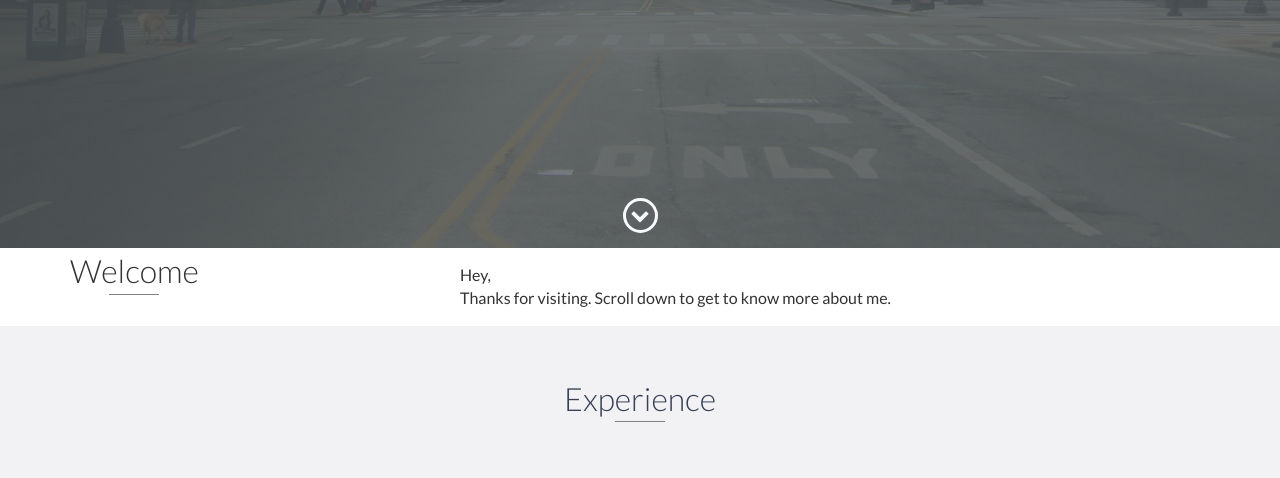
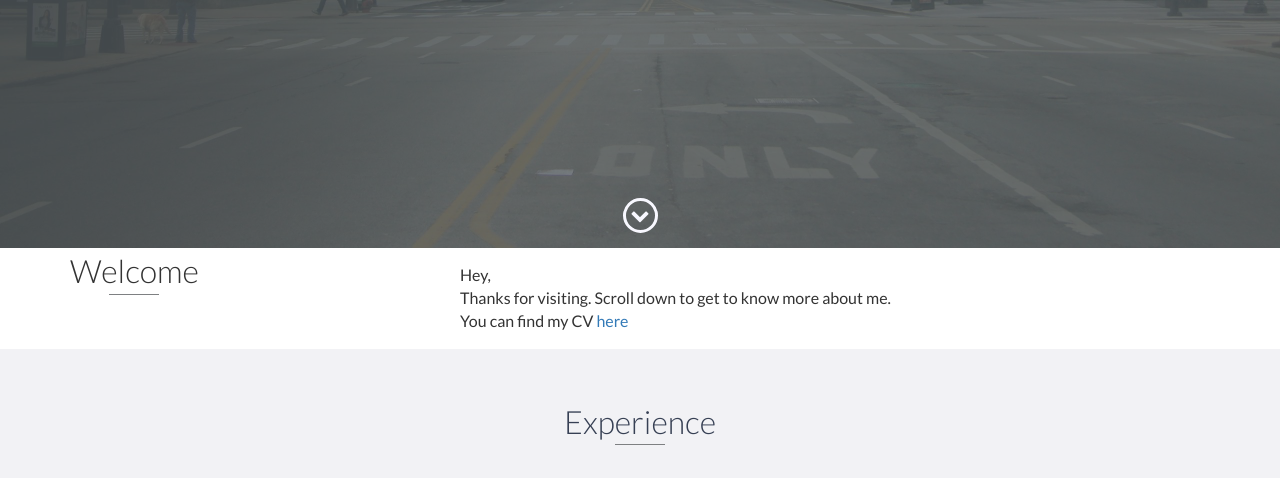
Before and after one commit to vamsibulusu/vamsibulusu.github.io, a website: page index.html in a window 1280 px wide. Shown: the part 552-1030 px from the top of the page. Drawn offline with nearby package versions, Linux system fonts and the light colour scheme.

Commit message:
Add files via upload

```diff
--- a/index.html
+++ b/index.html
@@ -72,7 +72,8 @@
                 </div>
                 <div class="col-md-8">
                     <p>
-                     Hey,<br/> Thanks for visiting. Scroll down to get to know more about me.
+                     Hey,<br/> Thanks for visiting. Scroll down to get to know more about me.<br/>You can find my CV
+                    <a href="C:\Users\vamsi\Desktop\Bio Page\Vamsi CV.pdf">here</a>
                     </p>
                 </div>
             </div>
```
Also changed, not shown: 1 other file.
